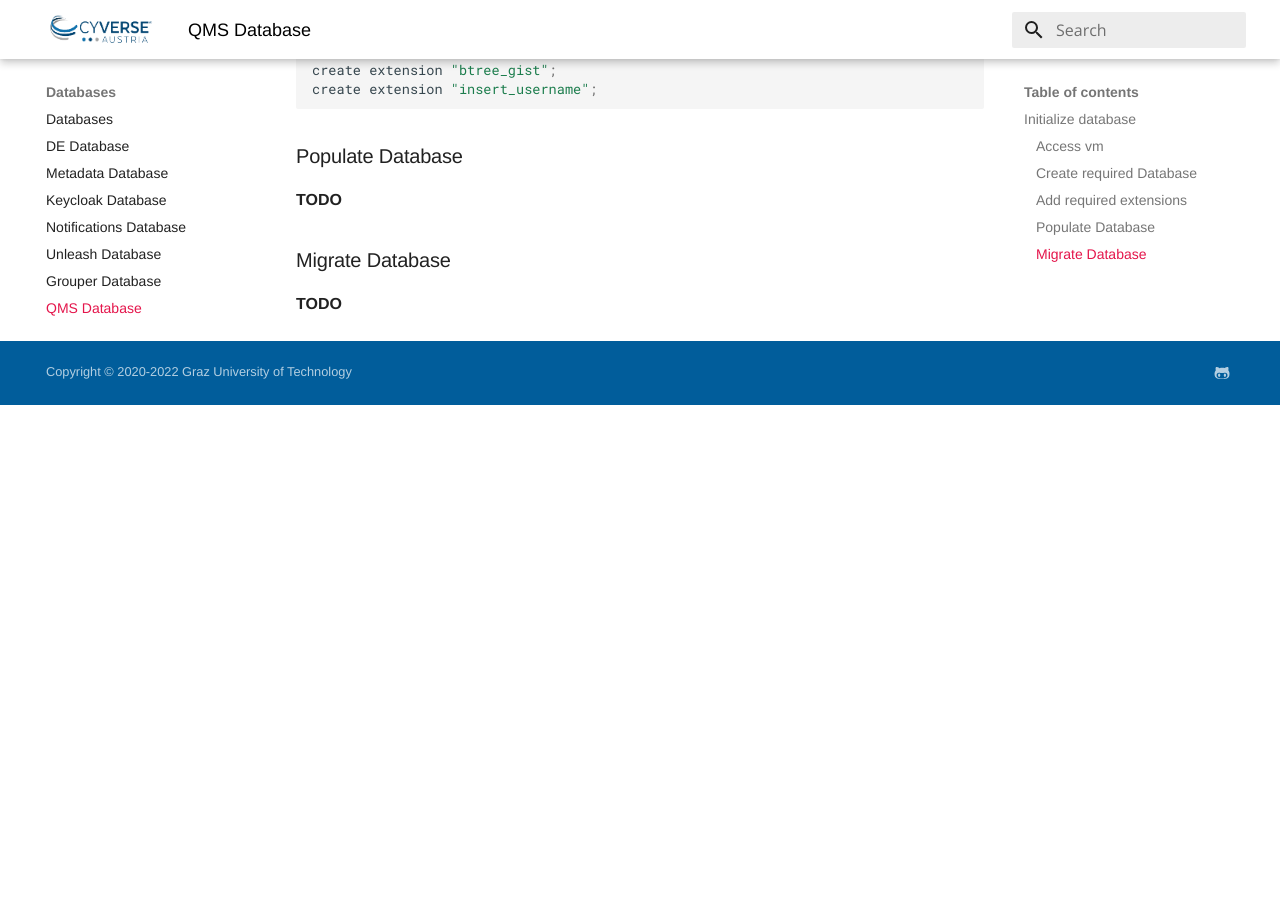
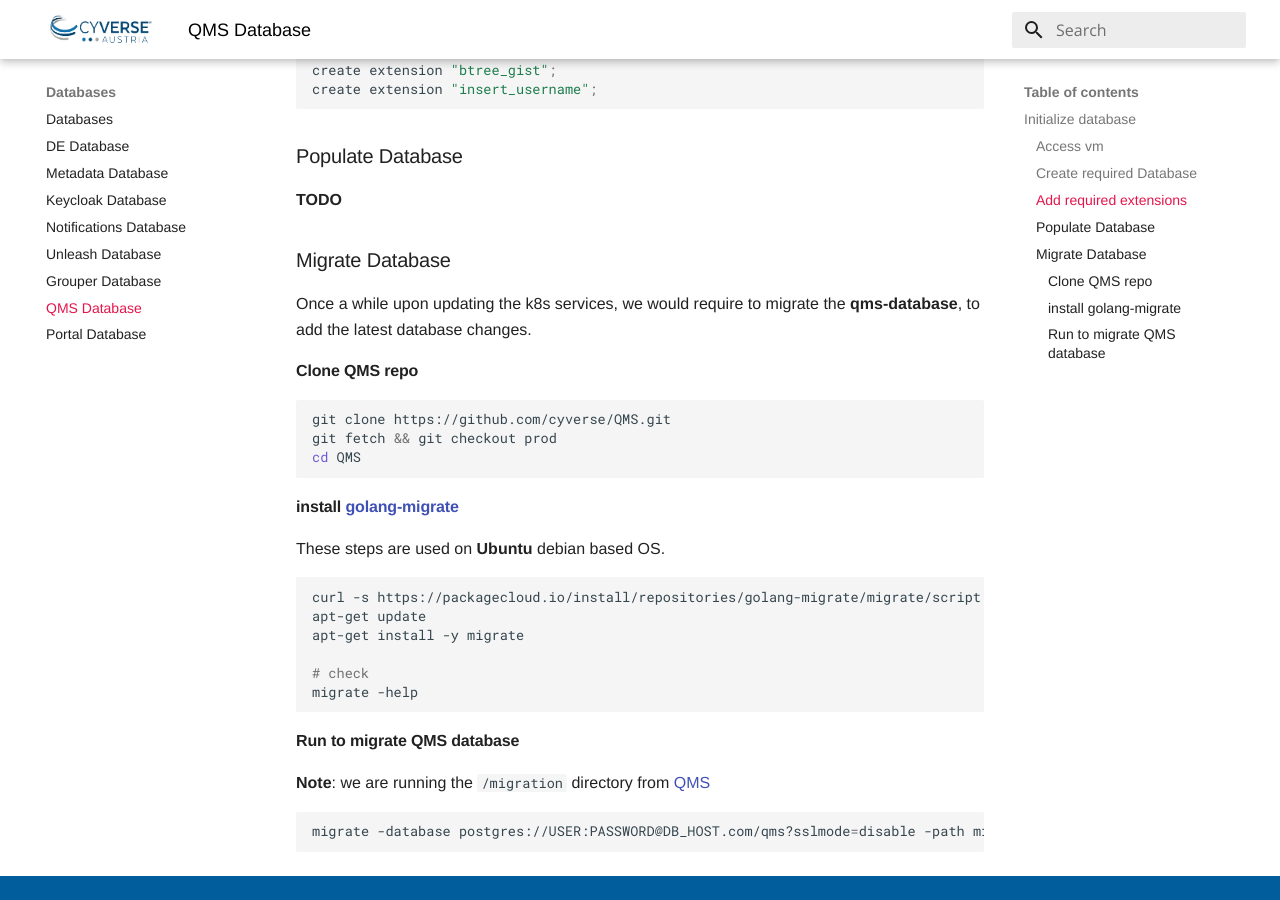
Before and after one commit to cyverse-austria/docs, an MkDocs documentation site: the page built from docs/database/qms-db.md, in a window 1280 px wide and 900 px high, scrolled down 683 px. Built offline with MkDocs 1.6.1 and Material for MkDocs 9.7.7, drawn with Linux system fonts in a browser that asks for light colours; before the commit the page ends 1088 px from its top, so only the background shows below that.

Commit message:
db: qms migrate docs

````diff
--- a/docs/database/qms-db.md
+++ b/docs/database/qms-db.md
@@ -35,4 +35,32 @@
 
 ### Migrate Database
 
-**TODO**
+Once a while upon updating the k8s services, we would require to migrate the **qms-database**, to add the latest database changes.
+
+#### Clone QMS repo
+
+```bash
+git clone https://github.com/cyverse/QMS.git
+git fetch && git checkout prod
+cd QMS
+```
+
+#### install [golang-migrate](https://github.com/golang-migrate/migrate)
+These steps are used on **Ubuntu** debian based OS.
+
+```bash
+curl -s https://packagecloud.io/install/repositories/golang-migrate/migrate/script.deb.sh | sudo bash
+apt-get update
+apt-get install -y migrate
+
+# check
+migrate -help
+```
+
+#### Run to migrate QMS database
+
+**Note**: we are running the `/migration` directory from [QMS](https://github.com/cyverse/QMS.git)
+
+```bash
+migrate -database postgres://USER:PASSWORD@DB_HOST.com/qms?sslmode=disable -path migrations up
+```
````
